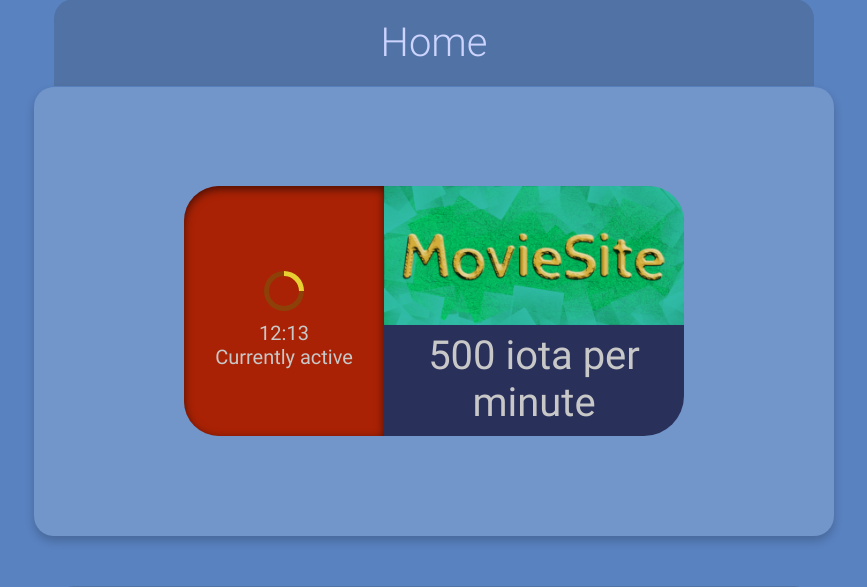
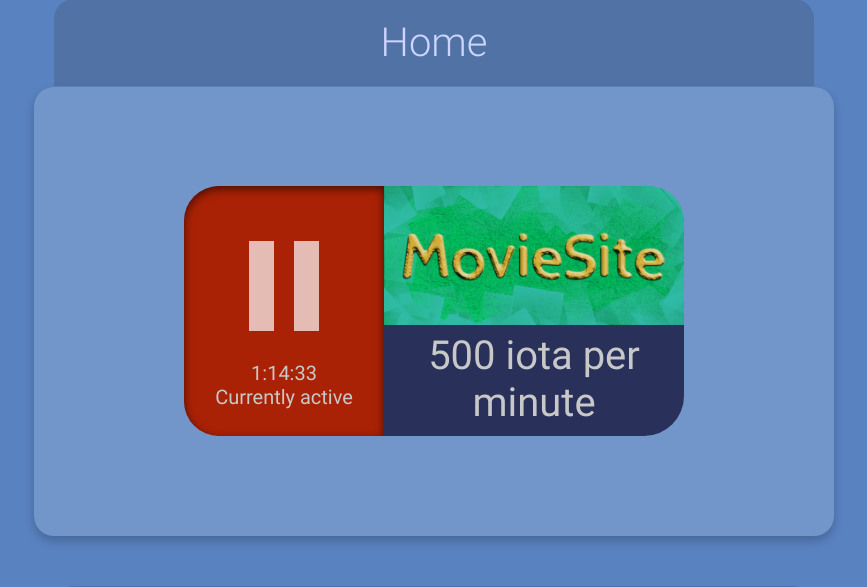
Before and after one commit to michaeljohnclancy/IOTASubstream, a Flask app: page / in a window 1280 px wide. Shown: the part 133-720 px from the top of the page, without its empty margins (206-1073 px from the left). Run offline with Flask 2, Linux system fonts and the light colour scheme; parts of the project's set-up code (start-up, migrations or seed data) failed here and were passed over; some libraries are stand-ins or nearby versions.

Commit message:
Progress on homepage.

```diff
--- a/app/static/style.css
+++ b/app/static/style.css
@@ -476,7 +476,7 @@
 	border-radius: 0px 35px 0px 0px;
 }
 
-div.subscription span{
+div.subscription span.amount{
 	margin-top: 25px;
 	font-size: 40px;
 	position: absolute;
@@ -492,28 +492,43 @@
 	width: 140px;
 	height: 190px;
 	padding: 30px;
-	background-color: rgb(29, 164, 121);
 	border-radius: 35px 0px 0px 35px;
-	box-shadow: inset 0px 3px 10px rgba(0,0,0,0.6);
 	transition: box-shadow 0.5s, background-color 0.5s;
 	cursor: pointer;
 }
 
-div.btn:hover{
-	background-color: rgb(48, 255, 48);
-	box-shadow: inset 0px 0px 4px rgba(0,0,0,0.5);
+div.play_btn{
+	background-color: rgb(14, 135, 96);
+	box-shadow: 0px 2px 6px rgba(0,0,0,0.5);
+}
+
+div.play_btn:hover{
+	background-color: rgb(17, 152, 108);
+	box-shadow: 0px 0px 4px rgba(0,0,0,0.5);
 }
 
 div.pause_btn{
 	background-color: rgb(170, 34, 5);
+	box-shadow: inset 0px 3px 10px rgba(0,0,0,0.6);
 }
 
 div.pause_btn:hover{
 	background-color: rgb(228, 49, 36);
+	box-shadow: inset 0px 0px 4px rgba(0,0,0,0.5);
 }
 
-div.subscription img.btn_icon{
-	width: 50px;
+@keyframes flicker {
+	from { opacity: 0.9; }
+	to { opacity: 0.6; }
+}
+
+div.btn img.btn_icon{
+	width: 100px;
+	margin: 20px;
+}
+
+div.pause_btn img.btn_icon{
+	animation: flicker 1s ease-in-out alternate infinite;
 }
 
 /* Experimental borders
--- a/app/templates/home/home.html
+++ b/app/templates/home/home.html
@@ -10,13 +10,14 @@
 <div>
 {% for company in companies %}
 <div class="subscription">
-  <div class="btn pause_btn">
-    <img class="btn_icon" src="static/loadIcon.svg"><br>
-    12:13<br>
+  <div class="btn pause_btn" onclick="toggle_button(this);">
+    <img class="btn_icon" src="static/pauseIcon.svg"><br>
+    <input type="hidden" class="start_time" id="start_time_{{ loop.index-1 }}" value="2018/10/06 17:30">
+    <span class="time">...</span><br>
     Currently active
   </div>
   <img class="banner" src="{{ url_for('static', filename='banners/'+company) }}">
-  <span>500 iota per minute</span>
+  <span class="amount">500 iota per minute</span>
 </div>
 {% endfor %}
 </div>
@@ -30,4 +31,36 @@
 {% endfor %}
 </main>
 
+<script type="text/javascript">
+
+var timers = document.getElementsByClassName("time")
+
+var update_timers = setInterval(function (){
+  for(i=0; i<timers.length; i++){
+    var inp = document.getElementById("start_time_"+i);
+    var start_date = new Date(inp.value).getTime();
+    var now = new Date().getTime();
+    var time_active = now - start_date;
+
+    var hours = Math.floor((time_active % (1000 * 60 * 60 * 24)) / (1000 * 60 * 60));
+    var minutes = Math.floor((time_active % (1000 * 60 * 60)) / (1000 * 60));
+    var seconds = Math.floor((time_active % (1000 * 60)) / 1000);
+
+    timers[i].innerHTML = hours + ":" + ("0" + minutes).slice(-2) + ":" + ("0" + seconds).slice(-2);
+  }
+},1000);
+
+function toggle_button(btn){
+  icon = btn.getElementsByClassName("btn_icon")[0]
+  if(btn.className == "btn pause_btn"){
+    btn.className = "btn play_btn"
+    icon.src = "/static/playIcon.svg"
+  }else{
+    btn.className = "btn pause_btn"
+    icon.src = "/static/pauseIcon.svg"
+  }
+}
+
+</script>
+
 {% endblock %}
```
Also changed, not shown: app/static/pauseIcon.svg (added), app/static/playIcon.svg (added).
